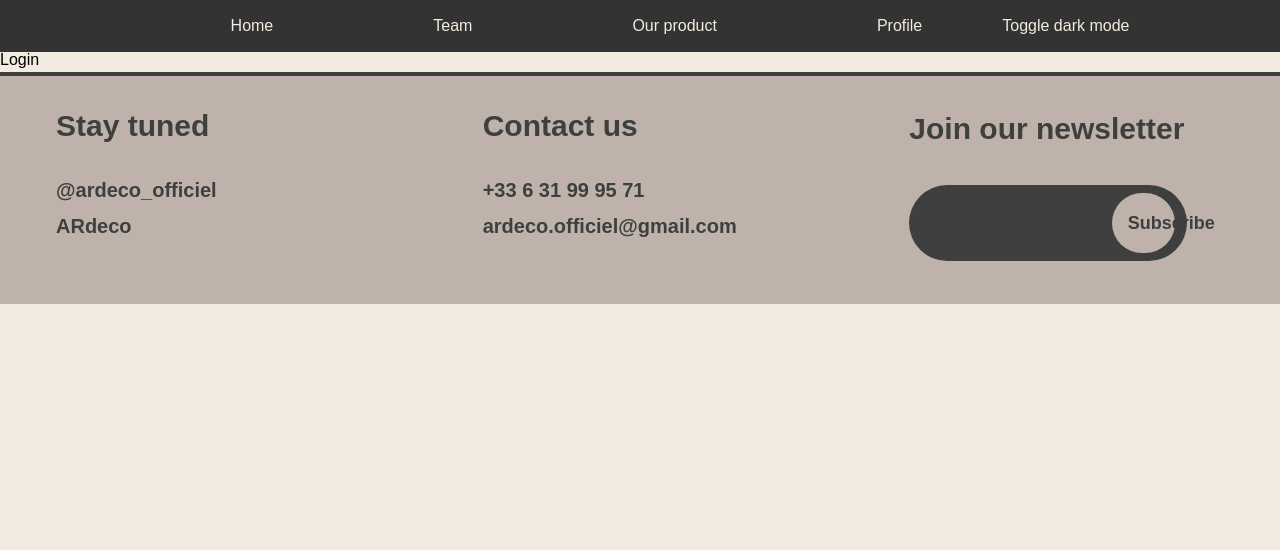
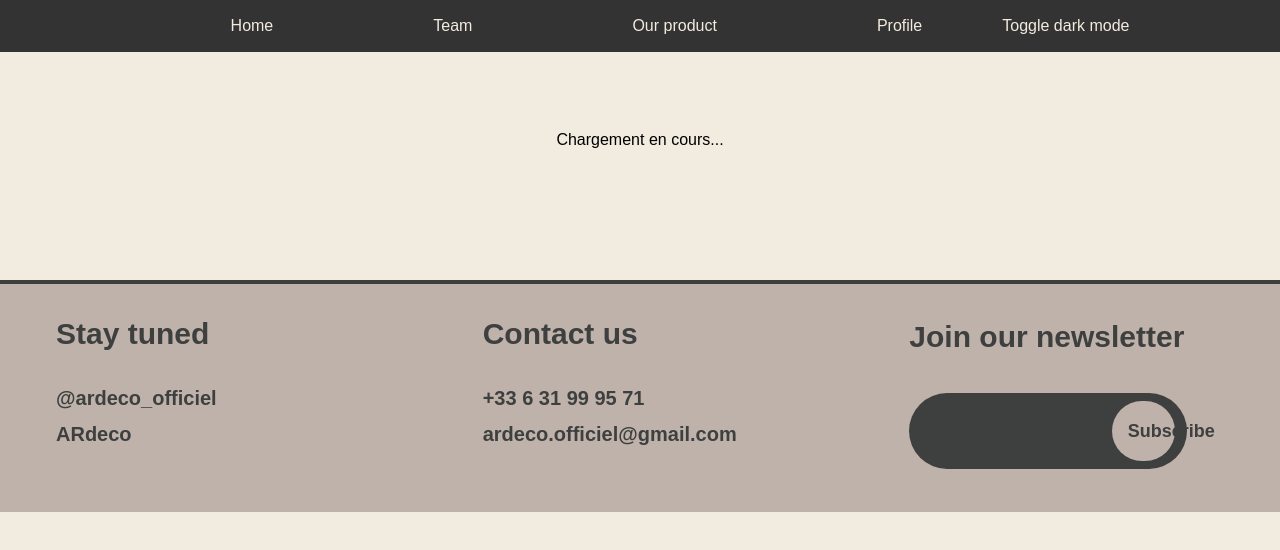
Before and after one commit to LemonieOff/ARDeco-web, a Nuxt app: page /login in a window 1280 px wide. Shown: the top 550 px of the page. Built offline with nearby package versions, Linux system fonts and the light colour scheme; a web font is replaced by a local one.

Commit message:
Update template to add more logic and actions

```diff
--- a/pages/login.vue
+++ b/pages/login.vue
@@ -59,7 +59,12 @@ const login = async () => {
 </script>
 
 <template>
-    <div class="login-form">
+    <div id="forms-container">
+        <div id="forms-loading" class="form">
+            Chargement en cours...
+        </div>
+        <div id="forms-wrapper" style="display: none">
+            <div id="login-form" class="form">
                 <div id="email_section">
                     <label for="email">Email : </label><input type="text" id="email" name="email" placeholder="Email">
                     <ul id="email_errors" class="login-error"></ul>
@@ -74,6 +79,12 @@ const login = async () => {
                     <ul id="general_success" class="login-success"></ul>
                 </div>
                 <button @click="login">Login</button>
+            </div>
+            <div id="user-form" class="form">
+                <button @click="getSettings">Get settings</button>
+                <button @click="logout">Logout</button>
+            </div>
+        </div>
     </div>
 </template>
 
```
Lines whose indentation alone changed are shown as unchanged.
